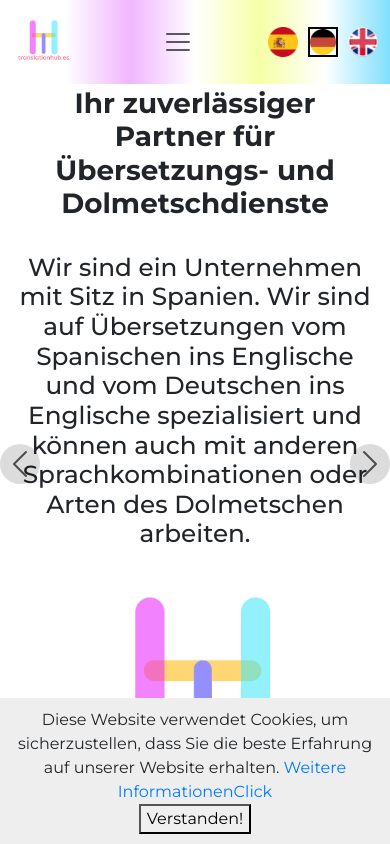
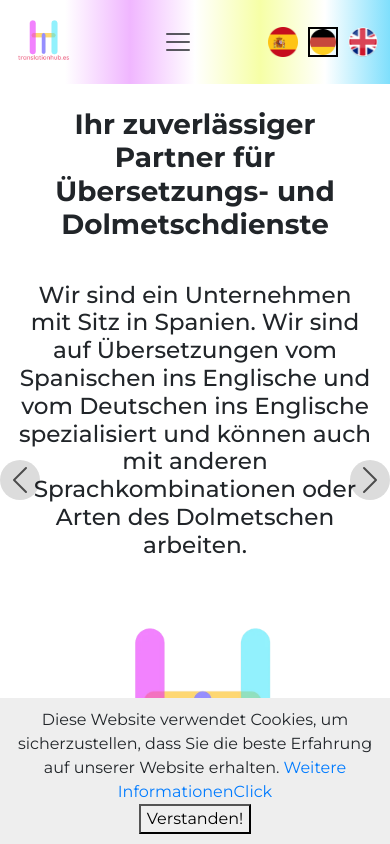
Before and after one commit to themaster86/themaster86.github.io, a Vue app: page /#/ in a window 390 px wide. Shown: the top 844 px of the page. Built offline with nearby package versions, Linux system fonts and the light colour scheme.

Commit message:
commit v3

```diff
--- a/src/components/Home.vue
+++ b/src/components/Home.vue
@@ -47,7 +47,8 @@
               <div class="text-container p-3">
                 <h1><strong>{{ welcomeTexts[currentLanguage][currentSlideIndex] }}</strong></h1>
                 <br />
-                <h2>{{ descriptions[currentLanguage][currentSlideIndex] }}</h2>
+                <h2></h2>
+                <h3>{{ descriptions[currentLanguage][currentSlideIndex] }}</h3>
               </div>
             </div>
             <div class="col-md-6">
@@ -167,14 +168,15 @@
                     ]
                   }}</strong>
                 </h1><br>
-                <h2>
+                <h2></h2>
+                <h3>
                   {{
                     descriptions[currentLanguage][
                       (currentSlideIndex + 4) %
                         descriptions[currentLanguage].length
                     ]
                   }}
-                </h2>
+                </h3>
               </div>
             </div>
             <div class="col-md-6">
@@ -300,7 +302,7 @@ export default defineComponent({
       ],
       de: [
         "Wir sind ein Unternehmen mit Sitz in Spanien. Wir sind auf Übersetzungen vom Spanischen ins Englische und vom Deutschen ins Englische spezialisiert und können auch mit anderen Sprachkombinationen oder Arten des Dolmetschen arbeiten.",
-        "Wir bieten Übersetzungsdienstleistungen für einen weltweit tätigen großen Kundenstamm an. Wir bieten menschliche Übersetzungen, wettbewerbsfähige Preise und schnelle Durchlaufzeiten.",
+        "Wir bieten Übersetzungen für einen weltweit tätigen großen Kundenstamm an. Wir bieten menschliche Übersetzungen, wettbewerbsfähige Preise und schnelle Durchlaufzeiten.",
         "Wenn Sie in einer Sprache schreiben, die nicht Ihre Muttersprache ist, können unsere erfahrenen Korrekturleser Ihr Werk durchsehen, um sicherzustellen, dass es perfekt ist!",
         "Wir bieten Simultan- und Konsekutivdolmetschen sowie Telefondolmetschen an, das von qualifizierten Dolmetschern durchgeführt wird.",
         "Wir stehen Ihnen gerne zur Verfügung, um Ihre Fragen zu beantworten und zu analysieren, wie unsere Dienstleistungen Ihrem Unternehmen profitieren können. Nehmen Sie einfach unverbindlich Kontakt mit uns auf und gerne helfen wir Ihnen Lösungen zu sondieren, die am besten zu Ihren geschäftlichen Anforderungen passen.",
@@ -538,7 +540,8 @@ export default defineComponent({
   }
   .text-container {
     margin-top: 8px;
-    height: 460px;
+    height: auto;
   }
+
 }
 </style>
```
